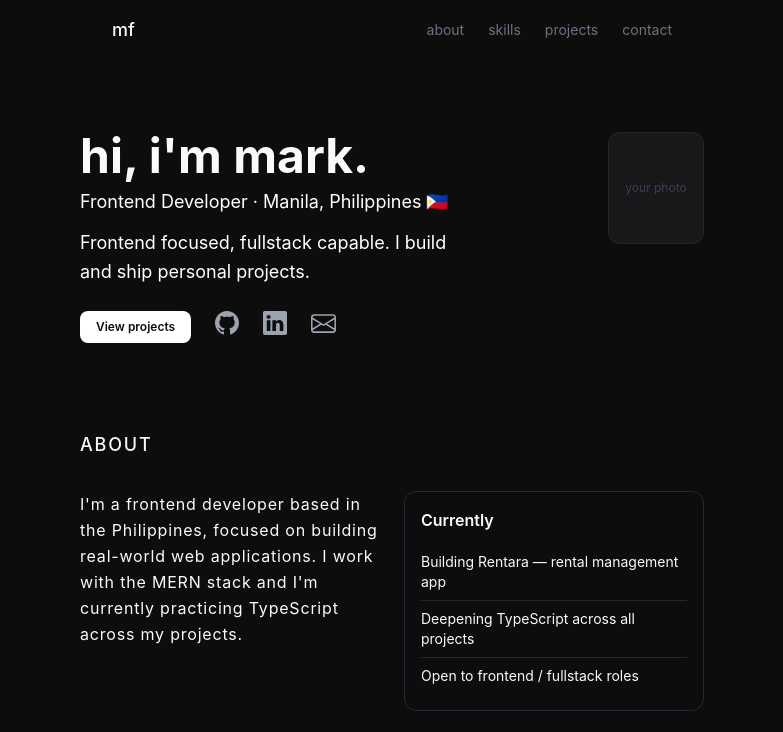
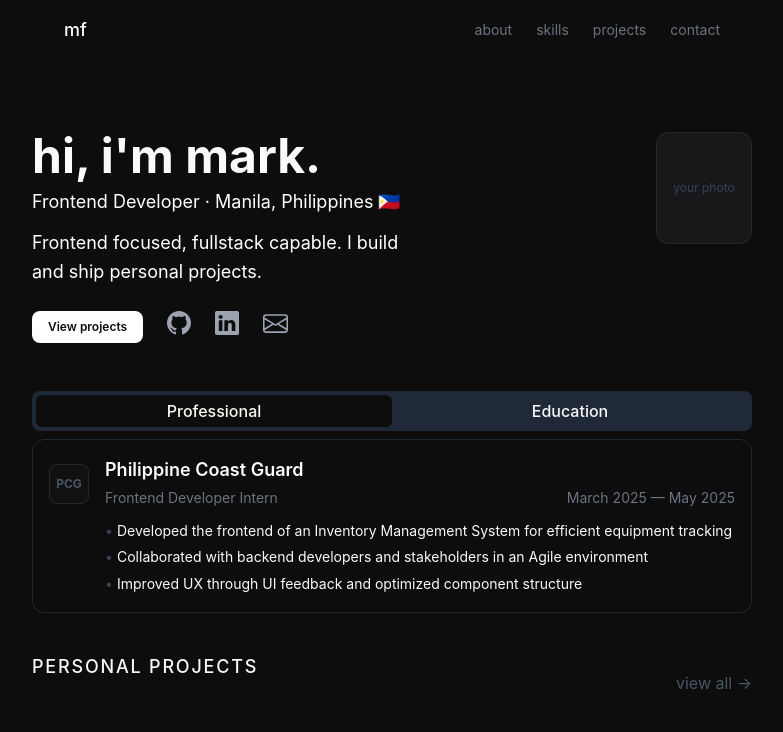
Before and after one commit to johnmarkfrncsc/frncsc-portfolio, a React (Vite) app: page / in a window 1280 px wide. Shown: the top 732 px of the page, without its empty margins (248-1031 px from the left). Built offline with nearby package versions, Linux system fonts and the light colour scheme.

Commit message:
feat: update layout in App component for improved section order and styling consistency

```diff
--- a/src/App.tsx
+++ b/src/App.tsx
@@ -5,21 +5,22 @@ import About from "./components/sections/About";
 import Skills from "./components/sections/Skills";
 import Project from "./components/sections/Project";
 import Contact from "./components/sections/Contact";
+import Professional from "./components/sections/Professional";
 function App() {
   return (
     <div className="min-h-screen flex flex-col bg-[#0d0d0d]">
-      <div className="max-w-2xl mx-auto px-6 flex-1 flex flex-col">
+      <div className="max-w-3xl mx-auto px-6 flex-1 flex flex-col">
         <Navbar />
         <main className="flex-1">
           <Hero />
+          <Professional />
+          <Project />
+          <Skills />
           <About />
-          <Skills />
-          <Project />
           <Contact />
         </main>
+        <Footer />
       </div>
-
-      <Footer />
     </div>
   );
 }
```
